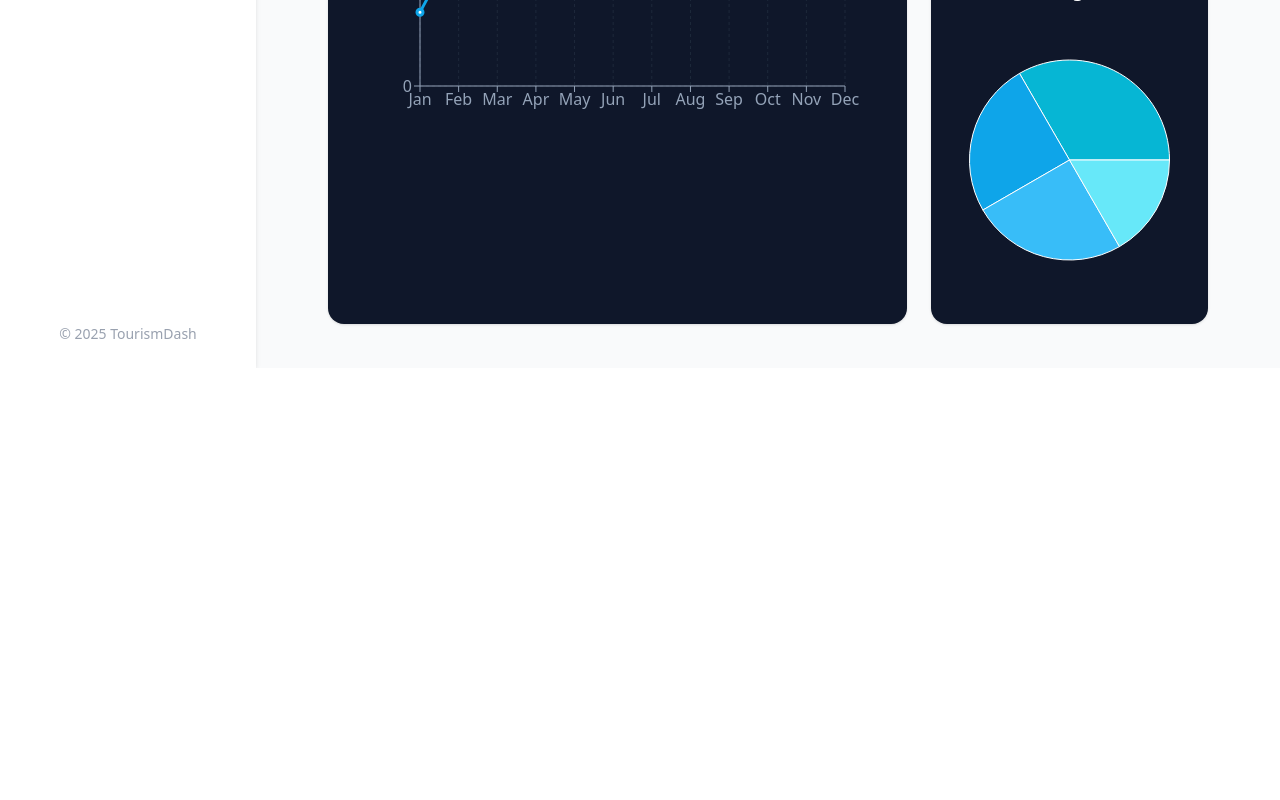
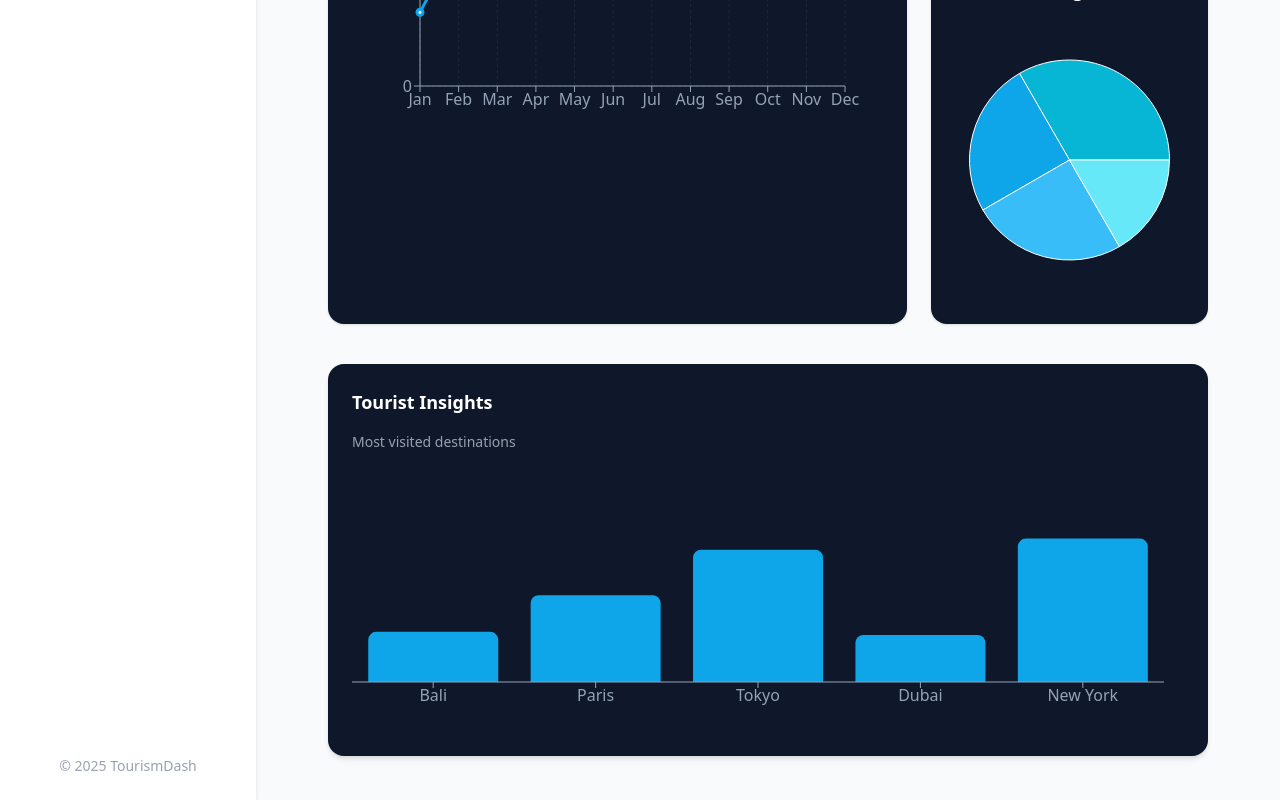
Before and after one commit to alokmuskan/Task, a React (Vite) app: page / in a window 1280 px wide. Shown: the part 823-1623 px from the top of the page. Before the commit the page ends 1191 px from the top, so only its background shows below. Built offline with nearby package versions, Linux system fonts and the light colour scheme.

Commit message:
created Tourist Insights section below  charts showing: Top 5 destinations Animated data refresh every 5 seconds Clean styling consistent with dashboard

```diff
--- a/src/components/TouristStats.jsx
+++ b/src/components/TouristStats.jsx
@@ -0,0 +1,44 @@
+import { useState, useEffect } from "react";
+import { BarChart, Bar, XAxis, Tooltip, ResponsiveContainer } from "recharts";
+
+const initialData = [
+  { name: "Bali", visitors: 4200 },
+  { name: "Paris", visitors: 3600 },
+  { name: "Tokyo", visitors: 3100 },
+  { name: "Dubai", visitors: 2800 },
+  { name: "New York", visitors: 2500 },
+];
+
+export default function TouristStats() {
+  const [data, setData] = useState(initialData);
+
+  // Generate random new data for animation effect
+  useEffect(() => {
+    const interval = setInterval(() => {
+      const newData = initialData.map((item) => ({
+        ...item,
+        visitors: Math.floor(Math.random() * 5000) + 1500,
+      }));
+      setData(newData);
+    }, 5000); // update every 5 seconds
+
+    return () => clearInterval(interval);
+  }, []);
+
+  return (
+    <div className="bg-[#0f172a] text-white rounded-2xl p-6 shadow-md mt-8">
+      <h2 className="text-lg font-semibold mb-4">Tourist Insights</h2>
+      <p className="text-sm text-gray-400 mb-6">Most visited destinations</p>
+
+      <div className="w-full h-64">
+        <ResponsiveContainer width="100%" height="100%">
+          <BarChart data={data} margin={{ top: 20, right: 20, bottom: 20, left: 0 }}>
+            <XAxis dataKey="name" stroke="#94a3b8" />
+            <Tooltip />
+            <Bar dataKey="visitors" fill="#0ea5e9" radius={[8, 8, 0, 0]} />
+          </BarChart>
+        </ResponsiveContainer>
+      </div>
+    </div>
+  );
+}
--- a/src/pages/Dashboard.jsx
+++ b/src/pages/Dashboard.jsx
@@ -8,6 +8,8 @@ import { useState } from "react";
 import MyLineChart from "../components/Charts/LineChart";
 import MyBarChart from "../components/Charts/BarChart";
 import MyPieChart from "../components/Charts/PieChart";
+
+import TouristStats from "../components/TouristStats";
 
 export default function Dashboard() {
   const { statsData, chartData, refreshStats } = useDashboardStore();
@@ -121,6 +123,7 @@ export default function Dashboard() {
             </motion.div>
           </div>
         </section>
+        <TouristStats />
       </main>
     </div>
   );
```
